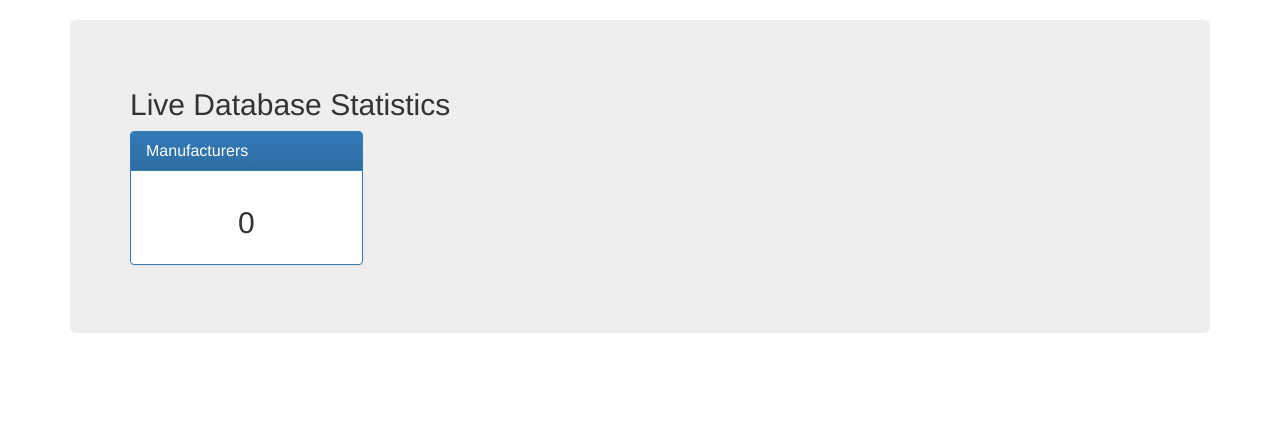
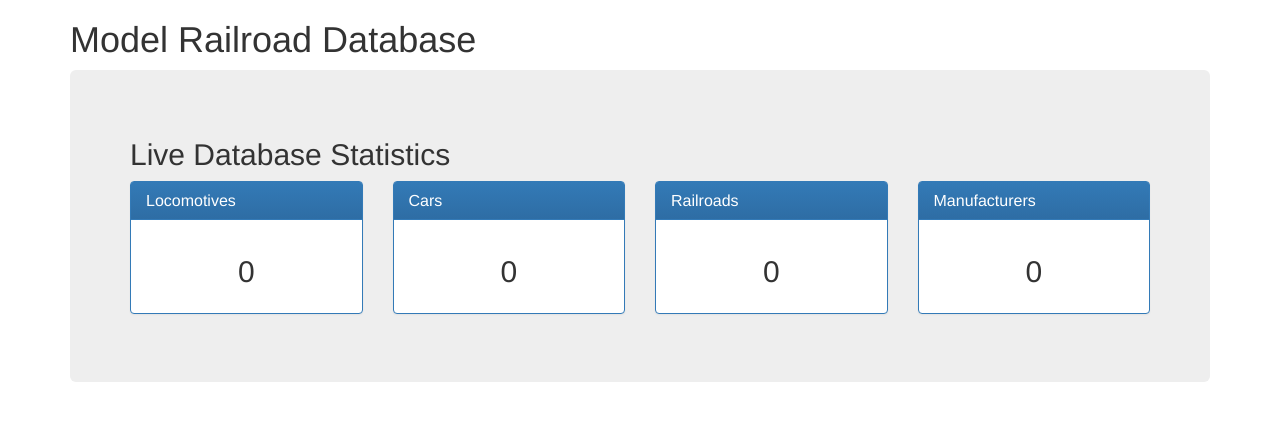
Before and after one commit to bkeifer/MRDB, a Django app: template inventory/templates/index.html in a window 1280 px wide. Shown: the part 52-473 px from the top of the page. Run offline with Django 3.2, Linux system fonts and the light colour scheme; the template is opened without the code that fills it, so the values that code supplies are empty; some libraries are stand-ins or nearby versions.

Commit message:
Add some more stats to the index page

```diff
--- a/inventory/templates/index.html
+++ b/inventory/templates/index.html
@@ -3,10 +3,40 @@
 {% block title %}Model Railroad Database Administration{% endblock %}
 
 {% block content %}
-
+<h1>Model Railroad Database</h1>
 <div class="jumbotron">
   <h2>Live Database Statistics</h2>
   <div class="row">
+    <div class="col-md-3">
+        <div class="panel panel-primary">
+            <div class="panel-heading">
+                <h3 class="panel-title">Locomotives</h3>
+            </div>
+            <div class="panel-body" align="center">
+                <h2>{{ locomotiveList|length }}</h2>
+            </div>
+        </div>
+    </div>
+    <div class="col-md-3">
+        <div class="panel panel-primary">
+            <div class="panel-heading">
+                <h3 class="panel-title">Cars</h3>
+            </div>
+            <div class="panel-body" align="center">
+                <h2>{{ carList|length }}</h2>
+            </div>
+        </div>
+    </div>
+    <div class="col-md-3">
+        <div class="panel panel-primary">
+            <div class="panel-heading">
+                <h3 class="panel-title">Railroads</h3>
+            </div>
+            <div class="panel-body" align="center">
+                <h2>{{ railroadList|length }}</h2>
+            </div>
+        </div>
+    </div>
     <div class="col-md-3">
         <div class="panel panel-primary">
             <div class="panel-heading">
--- a/inventory/views.py
+++ b/inventory/views.py
@@ -11,12 +11,18 @@ from .models import Power, Railroad, StockType
 # Create your views here.
 
 def index(request):
+    carList = Car.objects.order_by('id')
+    locomotiveList = Locomotive.objects.order_by('id')
     manufacturerList = Manufacturer.objects.order_by('id')
+    railroadList = Railroad.objects.order_by('id')
 
     template = loader.get_template('index.html')
     context = {
         'title': "MRDB",
+        'carList': carList,
+        'locomotiveList': locomotiveList,
         'manufacturerList': manufacturerList,
+        'railroadList': railroadList
     }
     return HttpResponse(template.render(context, request))
 
```
Lines whose indentation alone changed are shown as unchanged.
